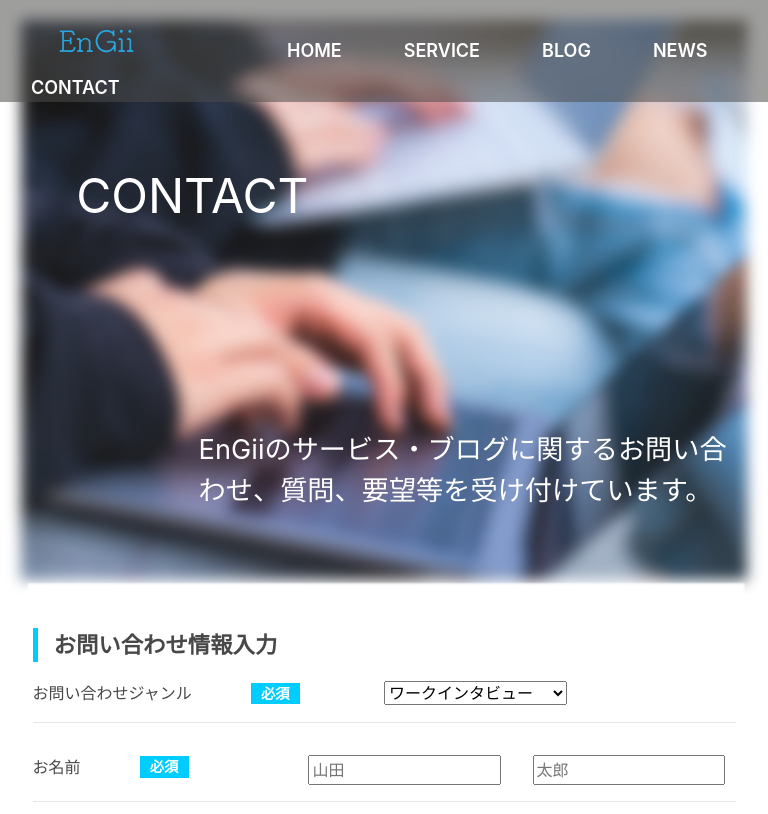
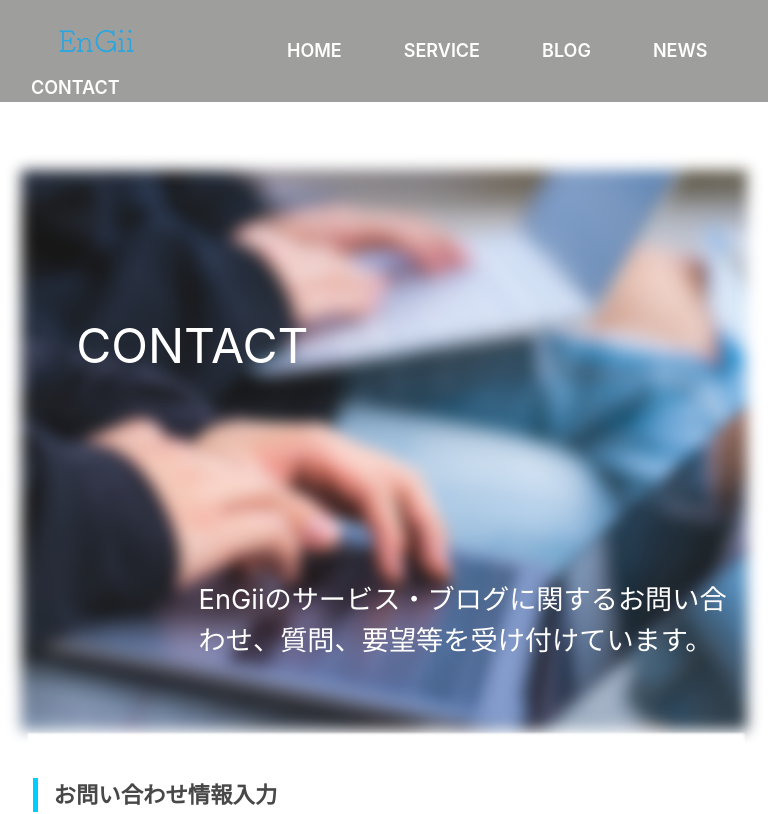
Before and after one commit to vivaruckk17/officialengii, a Nuxt app: page /contact in a window 768 px wide. Shown: the top 814 px of the page. Built offline with nearby package versions, Linux system fonts and the light colour scheme.

Commit message:
Update contact.vue

```diff
--- a/pages/contact.vue
+++ b/pages/contact.vue
@@ -275,6 +275,7 @@ export default {
 @media screen and (min-width:767px) and (max-width:1024px){
   .main-contact{
     max-width:767px;
+    padding-top:150px;
     margin: 0 auto;
   }
   .contact-box{
```
